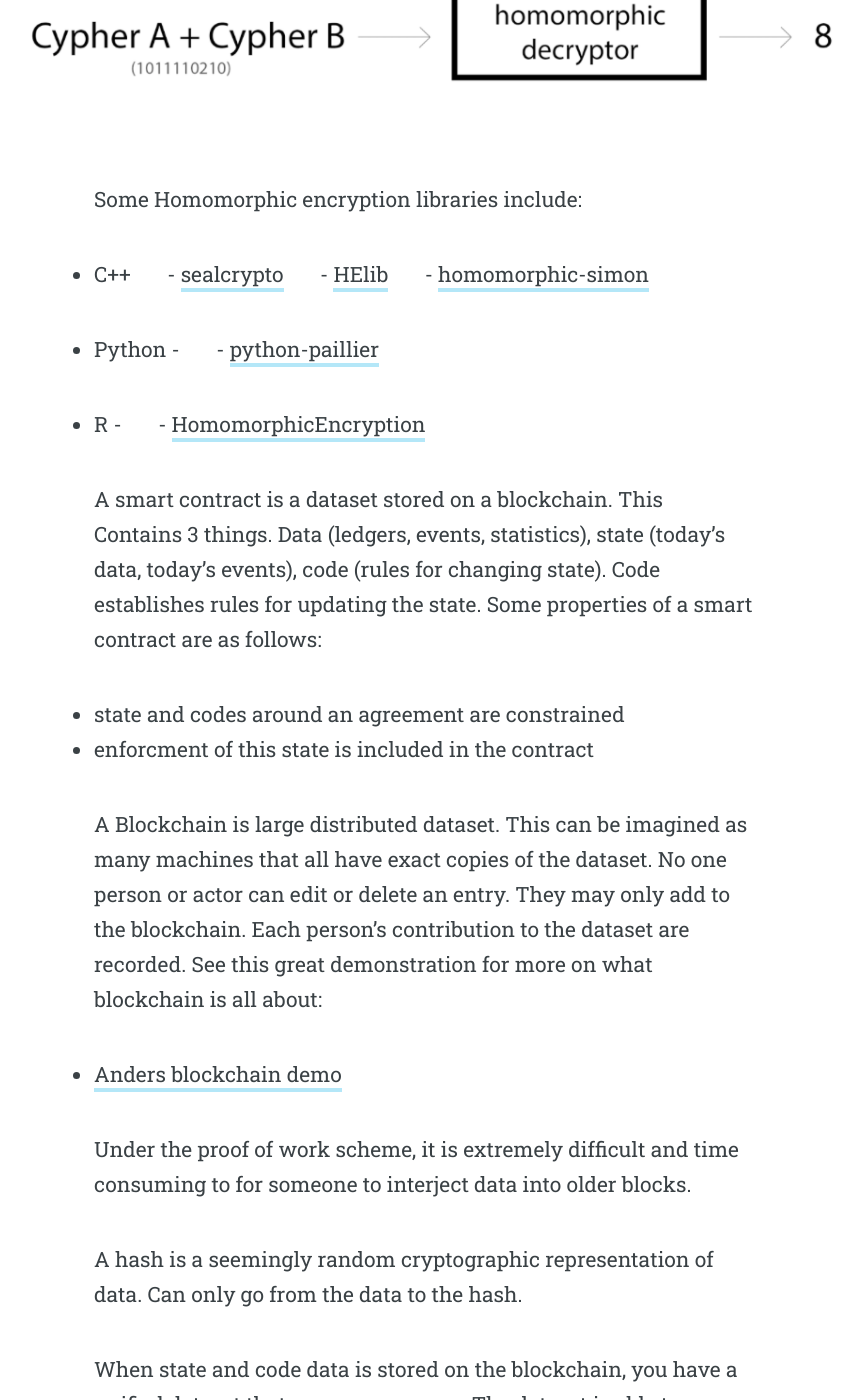
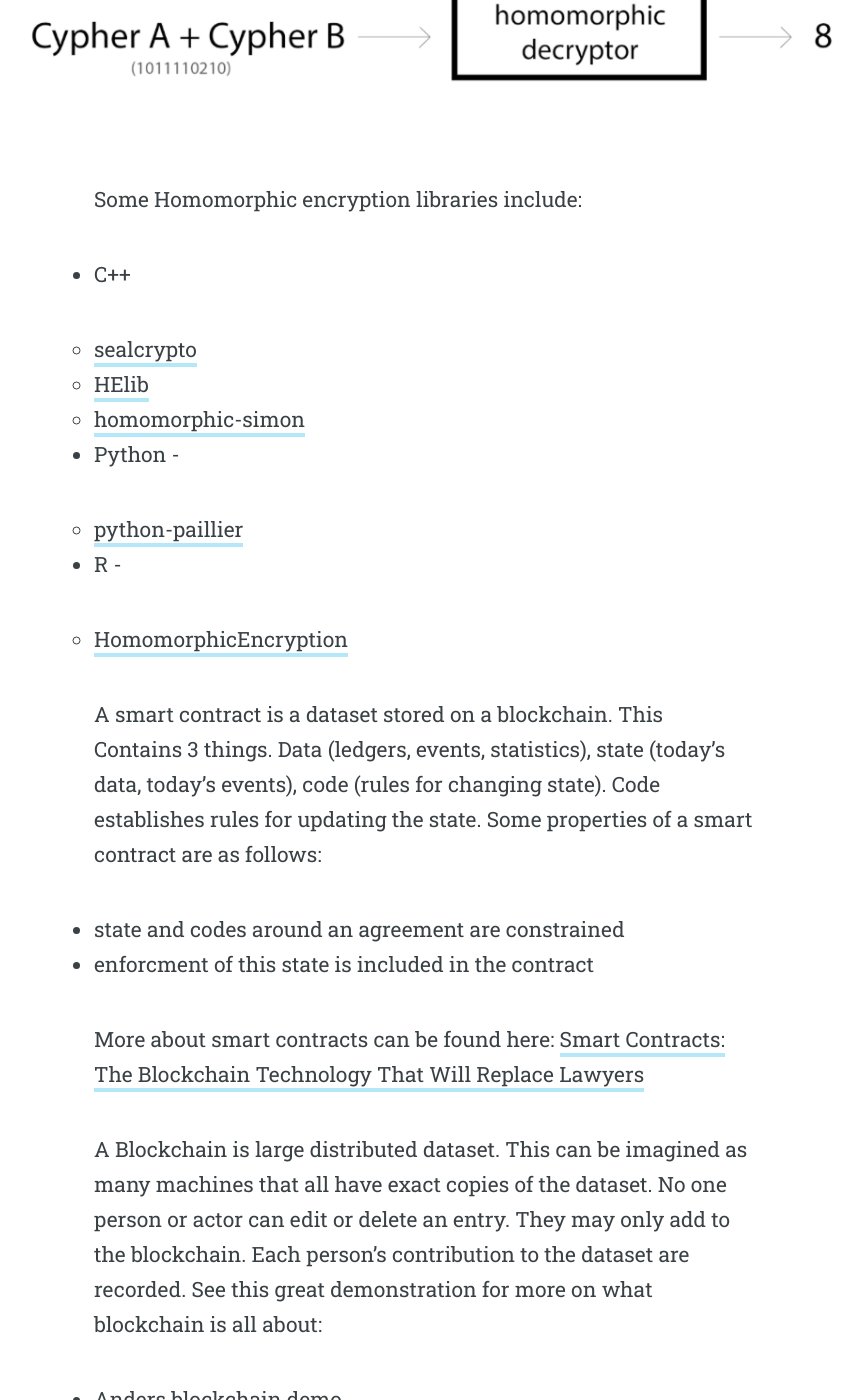
Before and after one commit to GdMacmillan/GdMacmillan.github.io, a Jekyll site: the page built from _posts/2017-10-01-OpenMined_Introduction.md, in a window 1280 px wide and 1400 px high, scrolled down 1956 px. Shown: the whole window, without its empty margins (216-1079 px from the left). Built offline with Jekyll 4.4.1, drawn with Linux system fonts in a browser that asks for light colours; some web fonts are replaced.

```diff
--- a/_config.yml
+++ b/_config.yml
@@ -26,7 +26,7 @@ baseurl: https://gdmacmillan.github.io
 # Includes
 addthisId: ""
 disqusUsername: ""
-googleAnalyticsId: ""
+googleAnalyticsId: "UA-107414177-1"
 
 # Search engine verifications
 bing: ""
--- a/_layouts/default.html
+++ b/_layouts/default.html
@@ -160,6 +160,10 @@ layout: htmlCompressor
 		</script><!-- script -->
 
 	{% endif %}
+	<!-- Go to www.addthis.com/dashboard to customize your tools -->
+	<script type="text/javascript" src="//s7.addthis.com/js/300/addthis_widget.js#pubid=ra-59d2a88e90974725">
+	</script>
+
 
 </body>
 </html>
--- a/_posts/2017-10-01-OpenMined_Introduction.md
+++ b/_posts/2017-10-01-OpenMined_Introduction.md
@@ -22,20 +22,24 @@ Homomorphic Encryption works by encrypting values. The encryption algorithm does
 Some Homomorphic encryption libraries include:
 
 - C++
-&nbsp;&nbsp;&nbsp;&nbsp;&nbsp;&nbsp;- [sealcrypto](http://sealcrypto.codeplex.com/)
-&nbsp;&nbsp;&nbsp;&nbsp;&nbsp;&nbsp;- [HElib](https://github.com/shaih/HElib)
-&nbsp;&nbsp;&nbsp;&nbsp;&nbsp;&nbsp;- [homomorphic-simon](https://github.com/tlepoint/homomorphic-simon)
+    - [sealcrypto](http://sealcrypto.codeplex.com/)
+    - [HElib](https://github.com/shaih/HElib)
+    - [homomorphic-simon](https://github.com/tlepoint/homomorphic-simon)
 
 - Python -
-&nbsp;&nbsp;&nbsp;&nbsp;&nbsp;&nbsp;- [python-paillier](https://github.com/n1analytics/python-paillier)
+    - [python-paillier](https://github.com/n1analytics/python-paillier)
 
 - R -
-&nbsp;&nbsp;&nbsp;&nbsp;&nbsp;&nbsp;- [HomomorphicEncryption](http://www.louisaslett.com/HomomorphicEncryption/)
+    - [HomomorphicEncryption](http://www.louisaslett.com/HomomorphicEncryption/)
 
 A smart contract is a dataset stored on a blockchain. This Contains 3 things. Data (ledgers, events, statistics), state (today's data, today's events), code (rules for changing state). Code establishes rules for updating the state. Some properties of a smart contract are as follows:
 
 - state and codes around an agreement are constrained
 - enforcment of this state is included in the contract
+
+More about smart contracts can be found here:
+[Smart Contracts: The Blockchain Technology That Will Replace Lawyers
+](https://blockgeeks.com/guides/smart-contracts/)
 
 A Blockchain is large distributed dataset. This can be imagined as many machines that all have exact copies of the dataset. No one person or actor can edit or delete an entry. They may only add to the blockchain. Each person's contribution to the dataset are recorded. See this great demonstration for more on what blockchain is all about:
 
```
